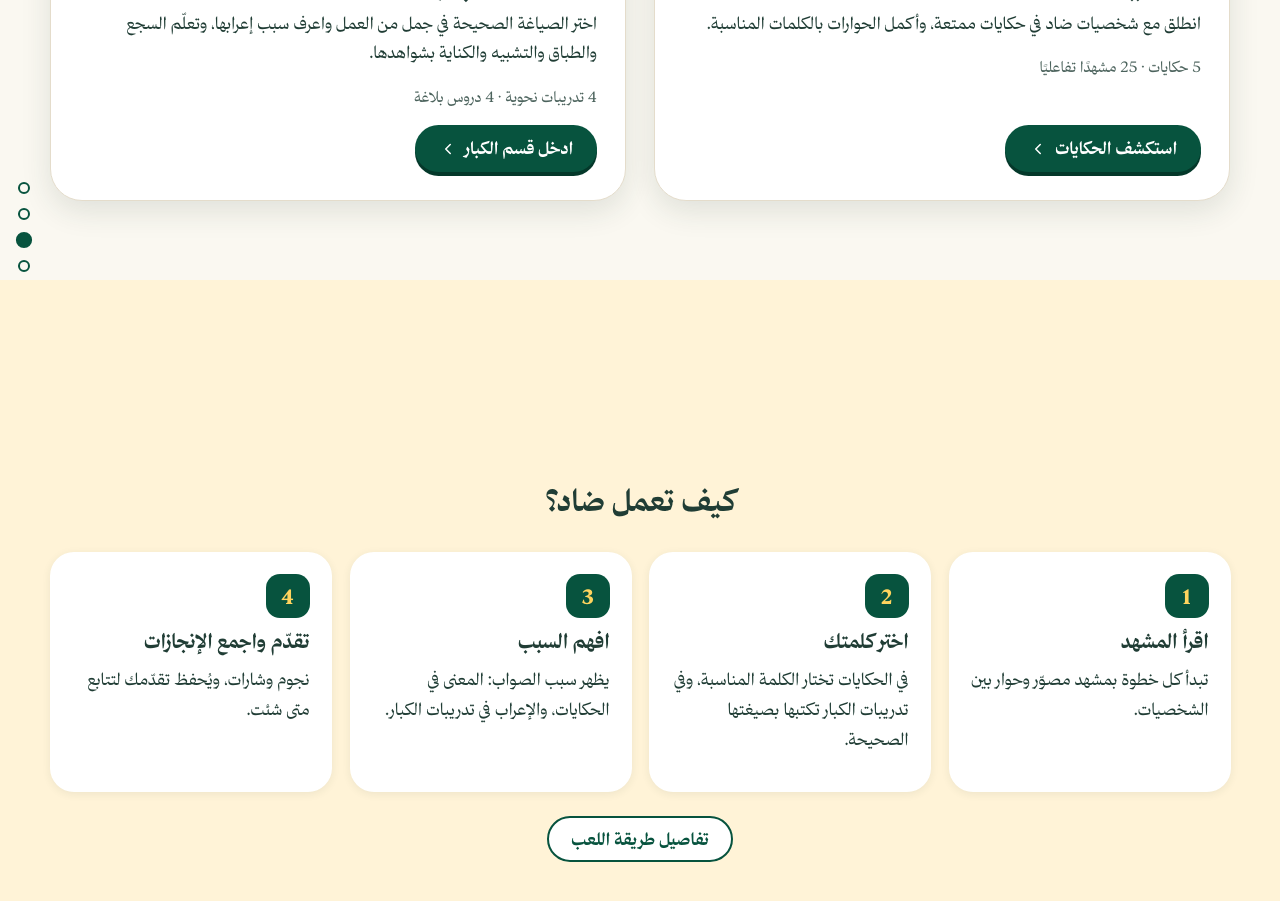
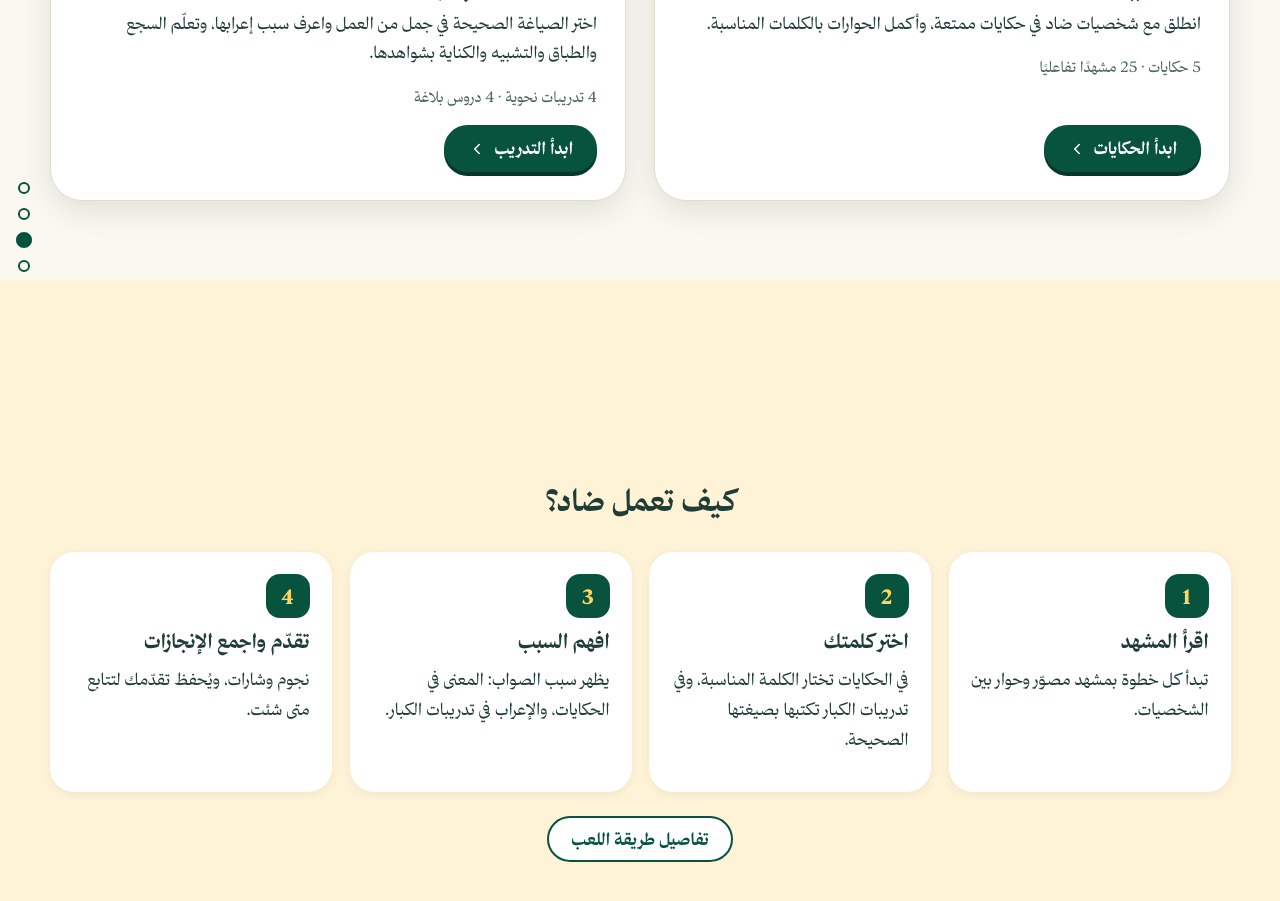
Before and after one commit to yaass24/DHAD, a React (Vite) app: page / in a window 1280 px wide. Shown: the part 1500-2401 px from the top of the page. Built offline with nearby package versions, Linux system fonts and the light colour scheme.

Commit message:
Start both home cards with ابدأ

```diff
--- a/src/pages/Home.tsx
+++ b/src/pages/Home.tsx
@@ -195,7 +195,7 @@ export function Home() {
               subtitle="قصص مصوّرة للصغار"
               description="انطلق مع شخصيات ضاد في حكايات ممتعة، وأكمل الحوارات بالكلمات المناسبة."
               meta={`${STORIES.length} حكايات · ${STORIES.reduce((n, s) => n + s.scenes.length, 0)} مشهدًا تفاعليًا`}
-              cta="استكشف الحكايات"
+              cta="ابدأ الحكايات"
               to="/kids"
                 art={<KidScene background="library" characters={[{ id: 'noura', expression: 'happy', x: 300 }, { id: 'layan', expression: 'excited', x: 500, flip: true }]} label="نورة وليان في المكتبة" />}
               />
@@ -207,7 +207,7 @@ export function Home() {
               subtitle="تدريبات نحوية ودروس بلاغة"
               description="اختر الصياغة الصحيحة في جمل من العمل واعرف سبب إعرابها، وتعلّم السجع والطباق والتشبيه والكناية بشواهدها."
               meta={`${SCENARIOS.length} تدريبات نحوية · ${LESSONS.length} دروس بلاغة`}
-              cta="ادخل قسم الكبار"
+              cta="ابدأ التدريب"
               to="/adults"
                 art={<AdultStage backdrop="office" speaker="muna" mood="smile" label="مديرة الفريق ترحّب بك" />}
               />
```
